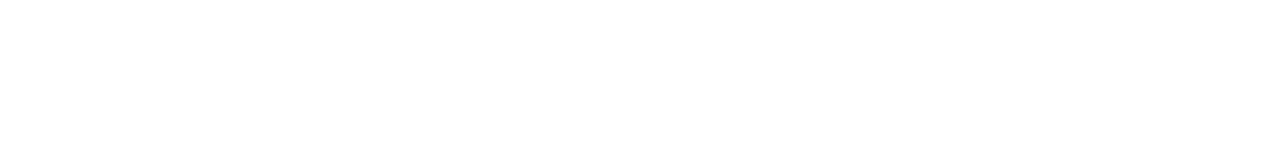
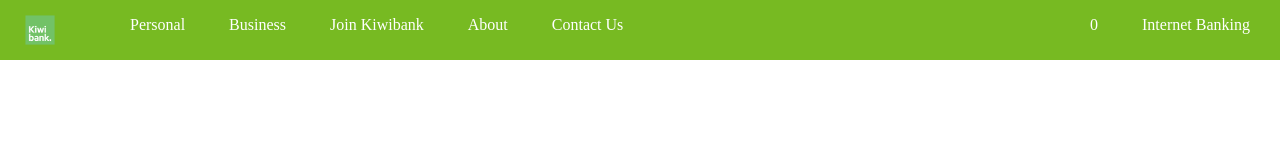
Before and after one commit to amitk2016/kiwibank-remake, a plain HTML site: page index.html in a window 1280 px wide. Drawn offline with Linux system fonts and the light colour scheme.

Commit message:
finished navbar

```diff
--- a/css/styles.css
+++ b/css/styles.css
@@ -0,0 +1,110 @@
+body{
+	margin:0;
+}
+nav{
+	background-color: #69a31e;
+
+}
+nav div{
+	background-color: #77ba22;
+	max-width:1346px;
+	margin:0 auto;
+	padding:0 10px;
+}
+
+#hamburger {
+	float:right;
+	margin-top: 15px;
+}
+nav ul{
+	display: none;
+}
+
+
+
+
+
+
+
+
+
+
+
+
+
+
+
+
+
+
+
+
+
+
+
+@media all and (min-width: 720px){
+
+	nav ul{
+		display: block;
+		list-style: none;
+		margin:0;
+
+	}
+
+	#hamburger{
+		display:none;
+	}
+	nav img	{
+		float: left;
+	}
+	nav li{
+		display: inline-block;
+		line-height: 50px;
+		padding:0 10px;
+
+	}
+	nav ul:nth-of-type(1){
+		float: left;
+	}
+	nav	ul:nth-of-type(2){
+		float: right;
+	}
+	nav div:after{
+		content: '';
+		display: block;
+		clear:both;
+	}
+
+	nav a{
+		color:white;
+		text-decoration: none;
+	}
+	nav a span{
+		display: none;
+	}
+
+}
+
+
+@media all and (min-width: 970px){
+
+	nav a span{
+		display: inline;
+	}
+	nav li{
+		padding:0 20px;
+	}
+
+
+
+
+
+
+
+
+
+
+
+
+
+}
--- a/index.html
+++ b/index.html
@@ -2,11 +2,31 @@
 <html lang="en">
 <head>
 	<meta charset="utf-8">
-	<title>Home | Trademe</title>
+	<title>Kiwibank-Remake</title>
 	<meta name="description" content="between 150 and 160 characters ">
 	<link rel="stylesheet" href="css/styles.css">
 </head>
 <body>
+	<nav>
+		<div>
+			<img src="img/kiwibank.png" width="60" height="60">
+			<img src="http://placehold.it/25x25" id="hamburger">
+
+				<ul>
+					<li><a href="#">Personal</a></li>
+					<li><a href="#">Business</a></li>
+					<li><a href="#">Join <span>Kiwibank</span></a></li>
+					<li><a href="#">About </a></li>
+					<li><a href="#">Contact <span>Us</span></a></li>
+				</ul>
+				<ul>
+					<li><a href="#">0</a></li>
+					<li><a href="#">Internet Banking</a></li>
+				</ul>
+		</div>
+
+
+	</nav>
 
 
 
```
Also changed, not shown: img/kiwibank.png (added).
